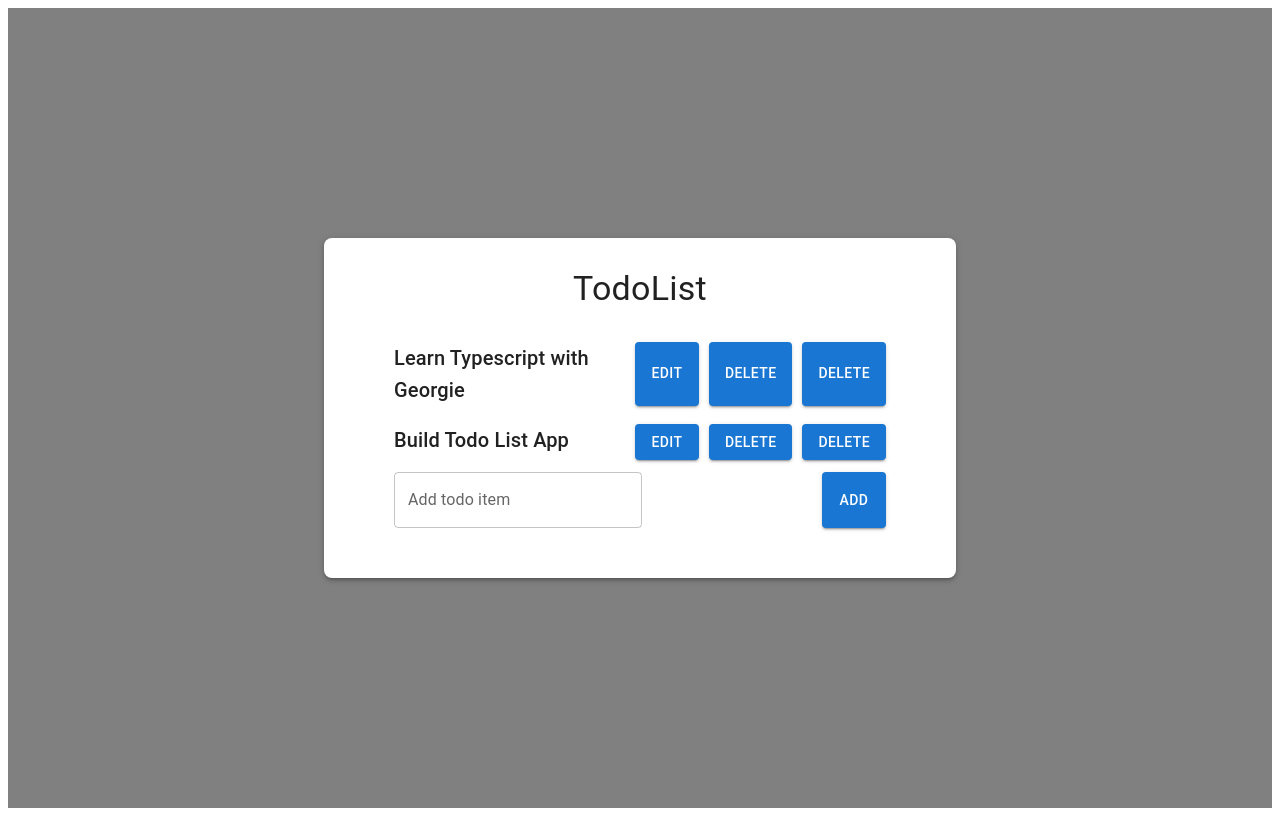
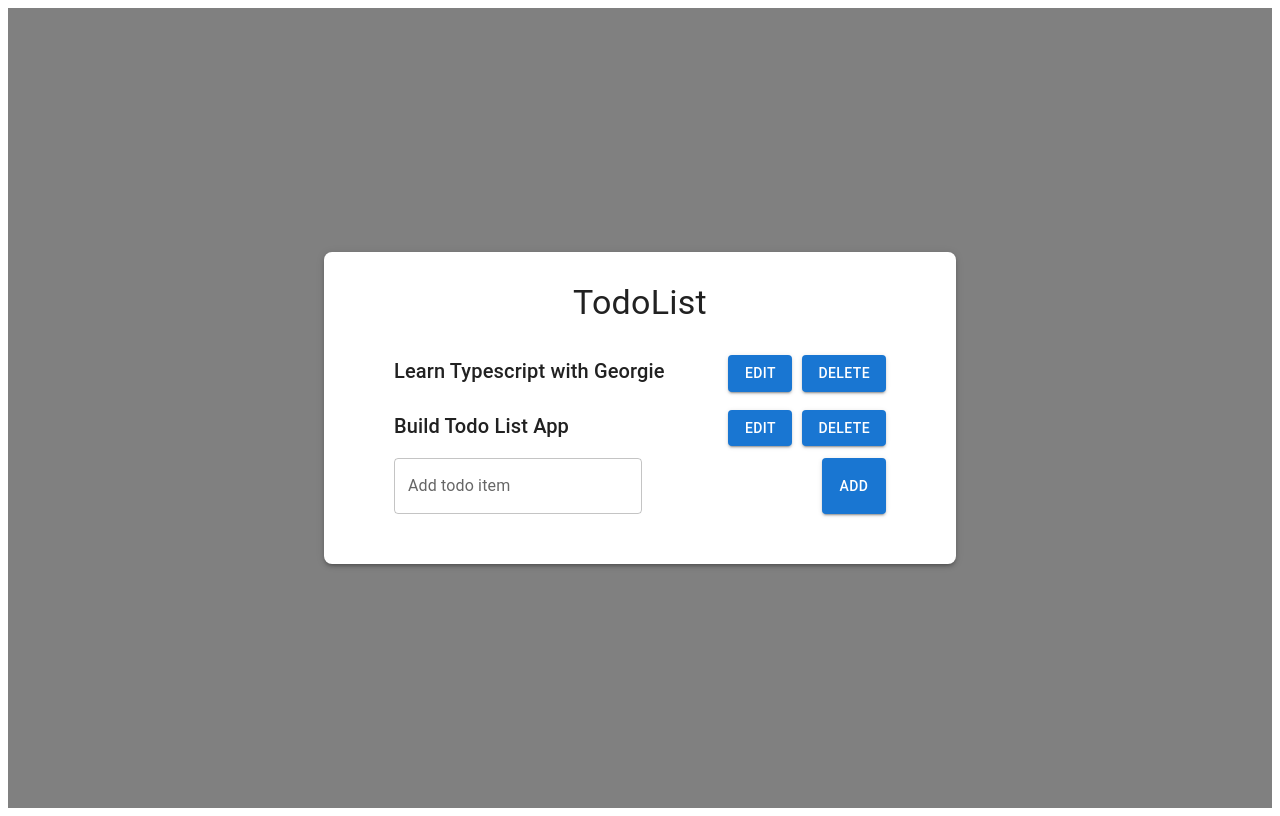
Before and after one commit to Rappyyy/react-typescript-todo-list-netninja, a React (Vite) app: page / in a window 1280 px wide. Built offline with nearby package versions, Linux system fonts and the light colour scheme.

Commit message:
All good with MUI placement. Will work on with redux states

```diff
--- a/src/TodoList.tsx
+++ b/src/TodoList.tsx
@@ -95,12 +95,6 @@ export const TodoList = () => {
                       >
                         Delete
                       </Button>
-                      <Button
-                        variant="contained"
-                        onClick={() => handleDeleteTodo(todo.id)}
-                      >
-                        Delete
-                      </Button>
                     </Box>
                   </Box>
                 </ListItemText>
```
